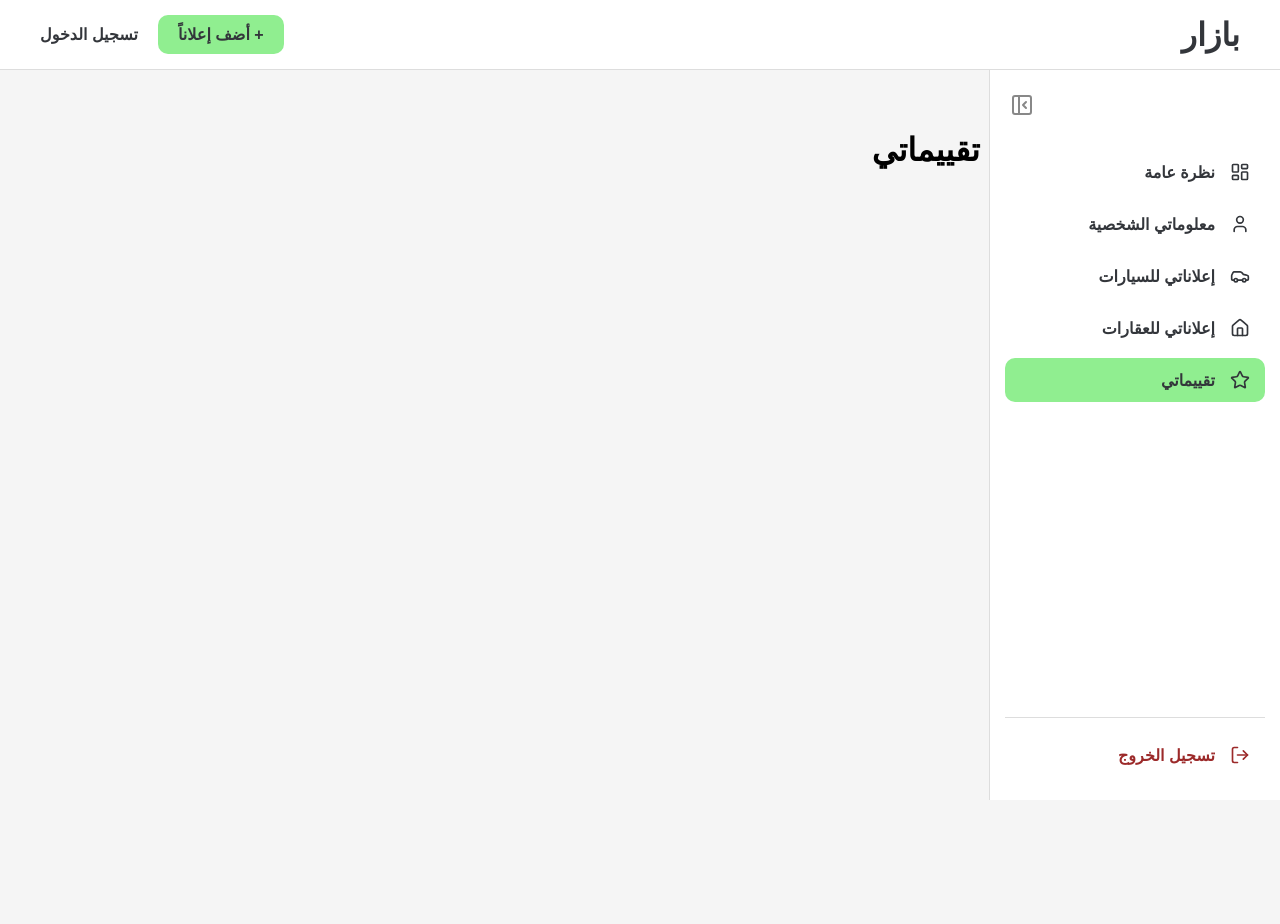
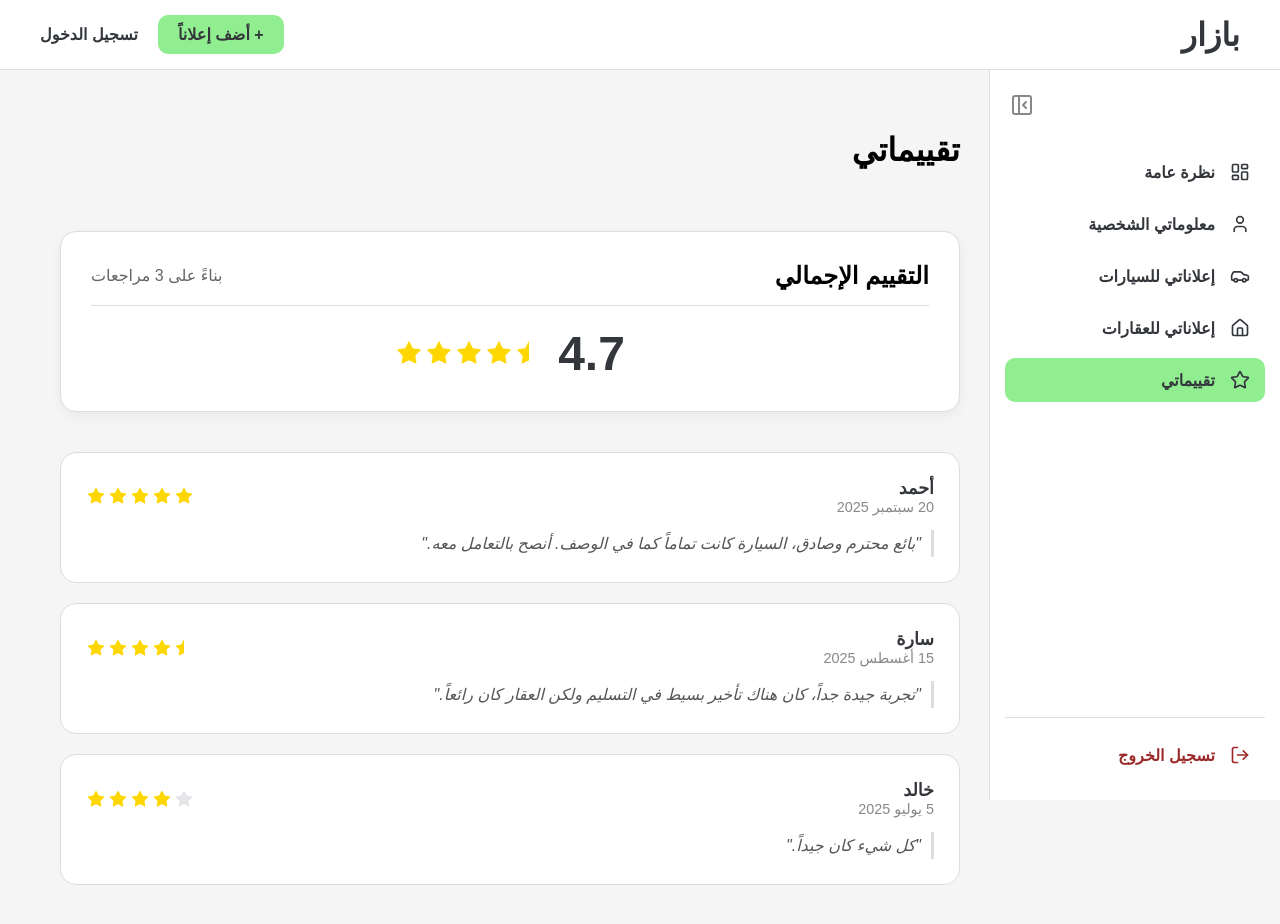
Before and after one commit to mbsarhan/bazar, a React (Create React App) app: page /dashboard/reviews in a window 1280 px wide. Before the commit the page ends 800 px from the top, so only its background shows below. Built offline with nearby package versions, Linux system fonts and the light colour scheme.

Commit message:
added the reviews page

```diff
--- a/src/frontend/components/dashboard/Reviews.js
+++ b/src/frontend/components/dashboard/Reviews.js
@@ -1,3 +1,47 @@
+// src/frontend/components/dashboard/Reviews.js
 import React from 'react';
-const Reviews = () => <h1>تقييماتي</h1>;
+import StarRating from './StarRating';
+import { userReviewsData } from './mockData';
+import '../../styles/Reviews.css'; // New CSS file for this page
+
+const Reviews = () => {
+    const { averageRating, totalReviews, reviews } = userReviewsData;
+
+    return (
+        <div className="reviews-page-wrapper">
+            <div className="content-header">
+                <h1>تقييماتي</h1>
+            </div>
+
+            {/* --- Average Rating Summary --- */}
+            <div className="average-rating-summary">
+                <div className="average-rating-header">
+                    <h2>التقييم الإجمالي</h2>
+                    <p>بناءً على {totalReviews} مراجعات</p>
+                </div>
+                <div className="average-rating-display">
+                    <span className="average-rating-number">{averageRating.toFixed(1)}</span>
+                    <StarRating rating={averageRating} size={28} />
+                </div>
+            </div>
+
+            {/* --- List of Individual Reviews --- */}
+            <div className="reviews-list">
+                {reviews.map(review => (
+                    <div key={review.id} className="review-card">
+                        <div className="review-card-header">
+                            <div className="reviewer-info">
+                                <span className="reviewer-name">{review.reviewerName}</span>
+                                <span className="review-date">{review.date}</span>
+                            </div>
+                            <StarRating rating={review.rating} size={20} />
+                        </div>
+                        <p className="review-comment">"{review.comment}"</p>
+                    </div>
+                ))}
+            </div>
+        </div>
+    );
+};
+
 export default Reviews;
--- /dev/null
+++ b/src/frontend/components/dashboard/StarRating.js
@@ -0,0 +1,28 @@
+// src/frontend/components/dashboard/StarRating.js
+import React from 'react';
+import { Star } from 'lucide-react';
+
+const StarRating = ({ rating = 0, size = 20 }) => {
+    const totalStars = 5;
+    const fullStars = Math.floor(rating);
+    const halfStar = rating % 1 !== 0;
+    const emptyStars = totalStars - fullStars - (halfStar ? 1 : 0);
+
+    return (
+        <div className="star-rating">
+            {[...Array(fullStars)].map((_, i) => (
+                <Star key={`full_${i}`} size={size} fill="#FFD700" strokeWidth={0} />
+            ))}
+            {halfStar && (
+                <div className="half-star" style={{ width: `${size}px`, height: `${size}px` }}>
+                    <Star size={size} fill="#FFD700" strokeWidth={0} />
+                </div>
+            )}
+            {[...Array(emptyStars)].map((_, i) => (
+                <Star key={`empty_${i}`} size={size} fill="#e4e5e9" strokeWidth={0} />
+            ))}
+        </div>
+    );
+};
+
+export default StarRating;
--- a/src/frontend/components/dashboard/mockData.js
+++ b/src/frontend/components/dashboard/mockData.js
@@ -82,3 +82,34 @@ export const realEstateAdsData = [
         location: 'دمشق، الصالحية', status: 'مؤجر', propertyType: 'محل تجاري', area: 50, bedrooms: 0, bathrooms: 1,
     }
 ];
+
+// src/frontend/components/dashboard/mockData.js
+
+// --- ADD THIS AT THE END OF THE FILE ---
+export const userReviewsData = {
+    averageRating: 4.7,
+    totalReviews: 3,
+    reviews: [
+        {
+            id: 1,
+            reviewerName: 'أحمد',
+            rating: 5,
+            comment: 'بائع محترم وصادق، السيارة كانت تماماً كما في الوصف. أنصح بالتعامل معه.',
+            date: '20 سبتمبر 2025'
+        },
+        {
+            id: 2,
+            reviewerName: 'سارة',
+            rating: 4.5,
+            comment: 'تجربة جيدة جداً، كان هناك تأخير بسيط في التسليم ولكن العقار كان رائعاً.',
+            date: '15 أغسطس 2025'
+        },
+        {
+            id: 3,
+            reviewerName: 'خالد',
+            rating: 4,
+            comment: 'كل شيء كان جيداً.',
+            date: '5 يوليو 2025'
+        }
+    ]
+};
--- /dev/null
+++ b/src/frontend/styles/Reviews.css
@@ -0,0 +1,120 @@
+/* src/frontend/styles/Reviews.css (Final Version with LTR Stars) */
+
+.reviews-page-wrapper {
+    max-width: 900px;
+    margin: 0 auto;
+}
+
+/* --- Star Rating Component Styles --- */
+.star-rating {
+    display: flex;
+    gap: 2px;
+    /* --- THIS IS THE FIX --- */
+    /* This forces the stars inside this container to align left-to-right */
+    direction: ltr;
+}
+
+.half-star {
+    position: relative;
+    display: inline-block;
+    overflow: hidden;
+}
+
+/* This half-star logic is for LTR, which is now correct */
+.half-star::before {
+    content: '';
+    position: absolute;
+    top: 0;
+    right: 0; /* Hide the right half of the star */
+    width: 50%;
+    height: 100%;
+    background-color: var(--color-bg-card); /* Use the card's background color to hide */
+    z-index: 1;
+}
+
+/* --- Average Rating Summary Styles --- */
+.average-rating-summary {
+    background-color: var(--color-bg-card);
+    padding: 30px;
+    border-radius: 16px;
+    border: 1px solid var(--color-border-subtle);
+    box-shadow: 0 4px 12px rgba(0, 0, 0, 0.05);
+    margin-bottom: 40px;
+}
+
+.average-rating-header {
+    display: flex;
+    justify-content: space-between;
+    align-items: center;
+    border-bottom: 1px solid var(--color-border-subtle);
+    padding-bottom: 15px;
+    margin-bottom: 20px;
+}
+
+.average-rating-header h2 {
+    margin: 0;
+}
+
+.average-rating-header p {
+    margin: 0;
+    color: #666;
+}
+
+.average-rating-display {
+    display: flex;
+    align-items: center;
+    justify-content: center;
+    gap: 15px;
+}
+
+.average-rating-number {
+    font-size: 3rem;
+    font-weight: 600;
+    color: var(--color-text-dark);
+}
+
+/* --- Individual Review Card Styles --- */
+.reviews-list {
+    display: flex;
+    flex-direction: column;
+    gap: 20px;
+}
+
+.review-card {
+    background-color: var(--color-bg-card);
+    padding: 25px;
+    border-radius: 16px;
+    border: 1px solid var(--color-border-subtle);
+}
+
+.review-card-header {
+    display: flex;
+    justify-content: space-between;
+    align-items: center;
+    margin-bottom: 15px;
+}
+
+.reviewer-info {
+    display: flex;
+    flex-direction: column;
+}
+
+.reviewer-name {
+    font-weight: 600;
+    font-size: 1.1rem;
+    color: var(--color-text-dark);
+}
+
+.review-date {
+    font-size: 0.9rem;
+    color: #888;
+}
+
+.review-comment {
+    margin: 0;
+    line-height: 1.7;
+    font-style: italic;
+    color: #555;
+    padding-right: 10px;
+    border-right: 3px solid var(--color-border-subtle);
+}
```
